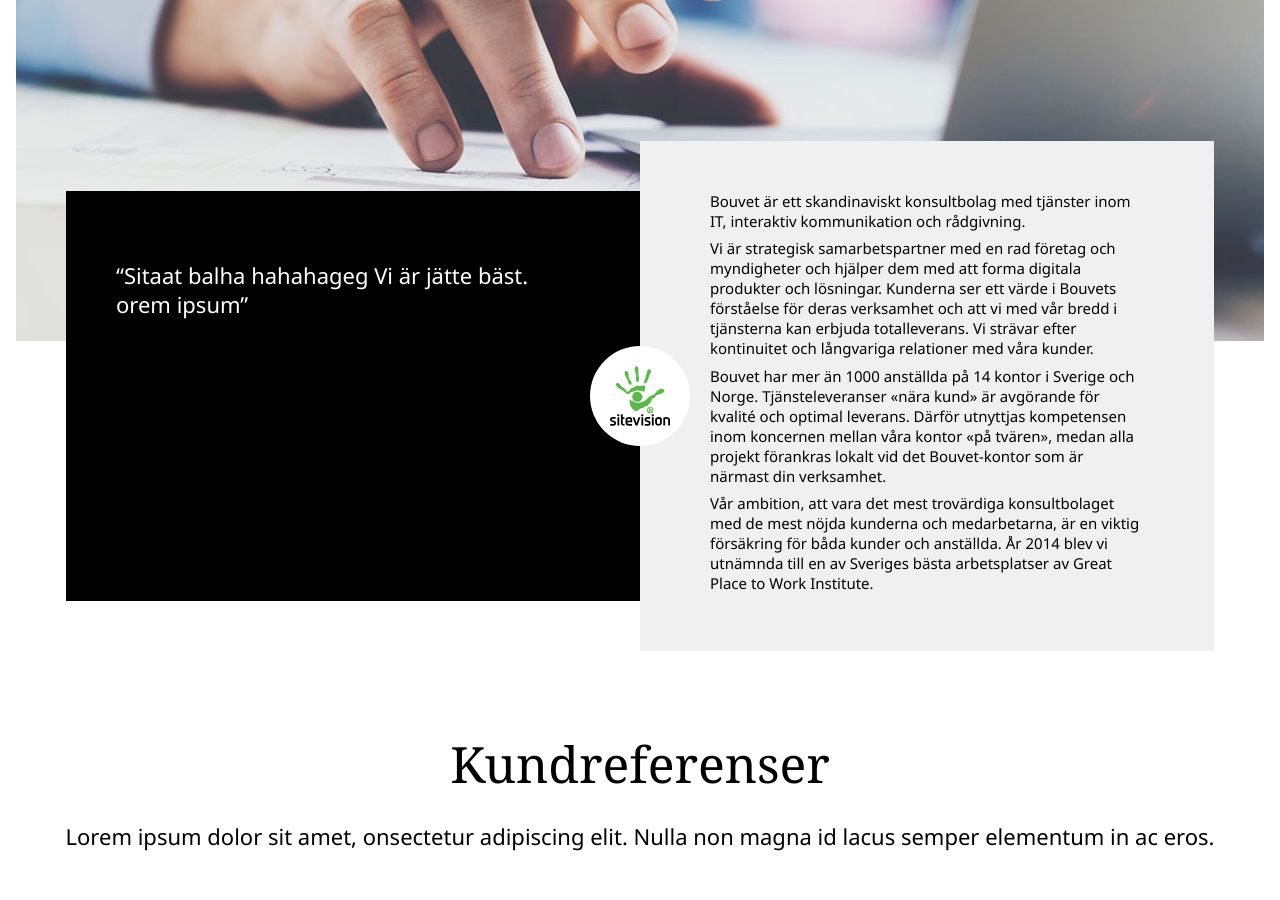
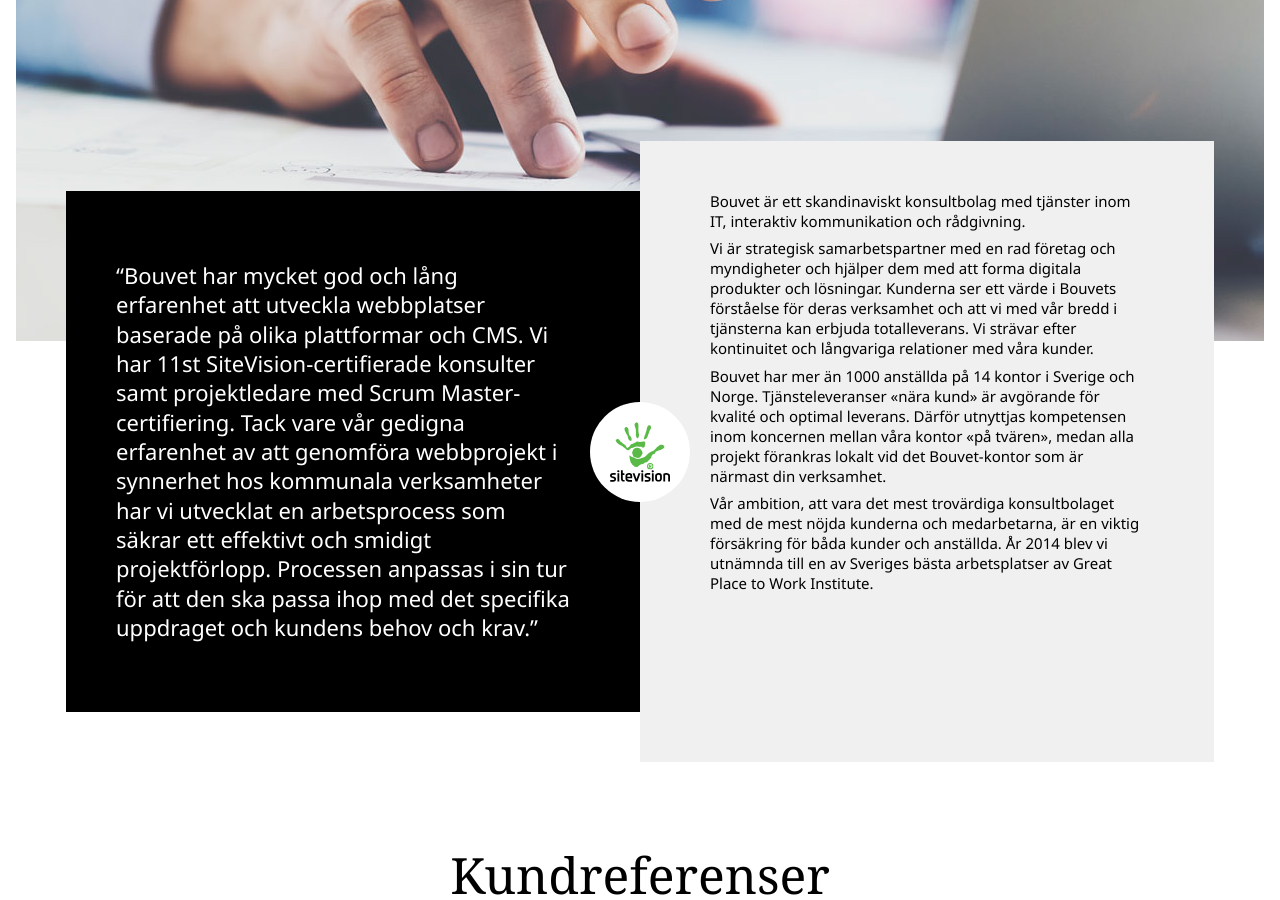
Before and after one commit to BouvetStockholmAB/sv, a Jekyll site: the page built from index.md, in a window 1280 px wide and 900 px high, scrolled down 335 px. Built offline with Jekyll 4.4.1, drawn with Linux system fonts in a browser that asks for light colours; some web fonts are replaced.

Commit message:
Ändrat i blockquote

```diff
--- a/_content/hero.html
+++ b/_content/hero.html
@@ -16,7 +16,7 @@
 
     <div class="hero__quote">
         <div class="hero__quote__wrap">
-            <blockquote>Sitaat balha hahahageg Vi är jätte bäst. orem ipsum</blockquote>
+            <blockquote>Bouvet har mycket god och lång erfarenhet att utveckla webbplatser baserade på olika plattformar och CMS. Vi har 11st SiteVision-certifierade konsulter samt projektledare med Scrum Master-certifiering. Tack vare vår gedigna erfarenhet av att genomföra webbprojekt i synnerhet hos kommunala verksamheter har vi utvecklat en arbetsprocess som säkrar ett effektivt och smidigt projektförlopp. Processen anpassas i sin tur för att den ska passa ihop med det specifika uppdraget och kundens behov och krav.</blockquote>
         </div>
     </div>
 
```
